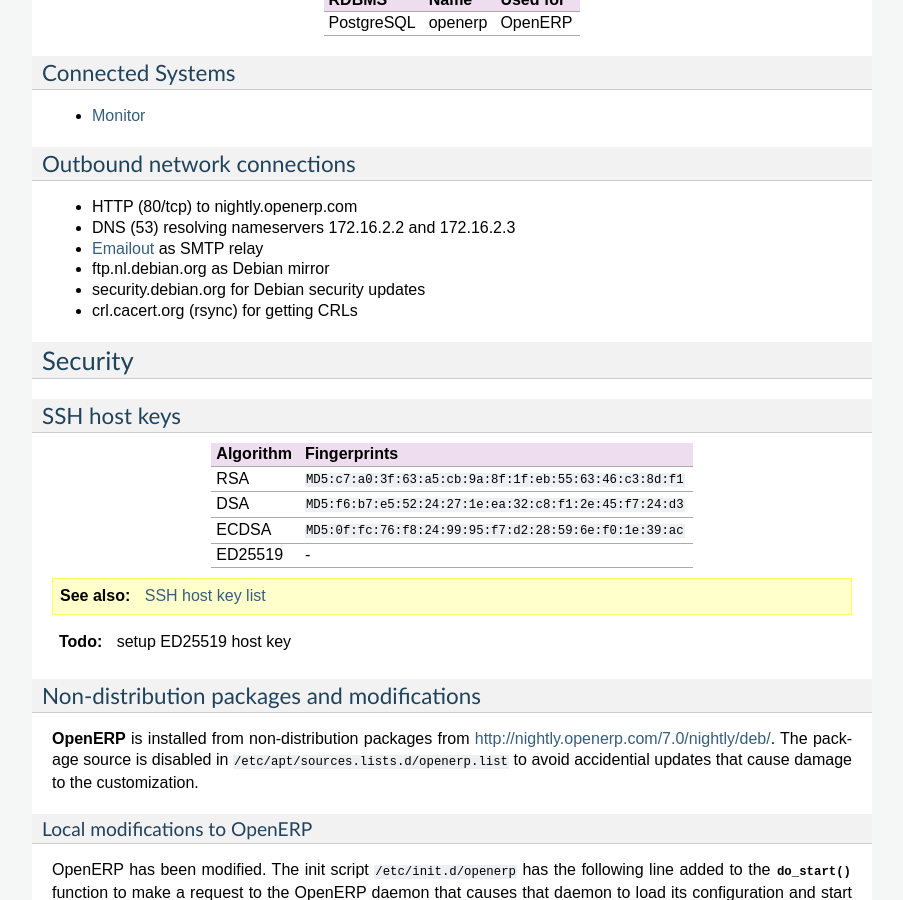
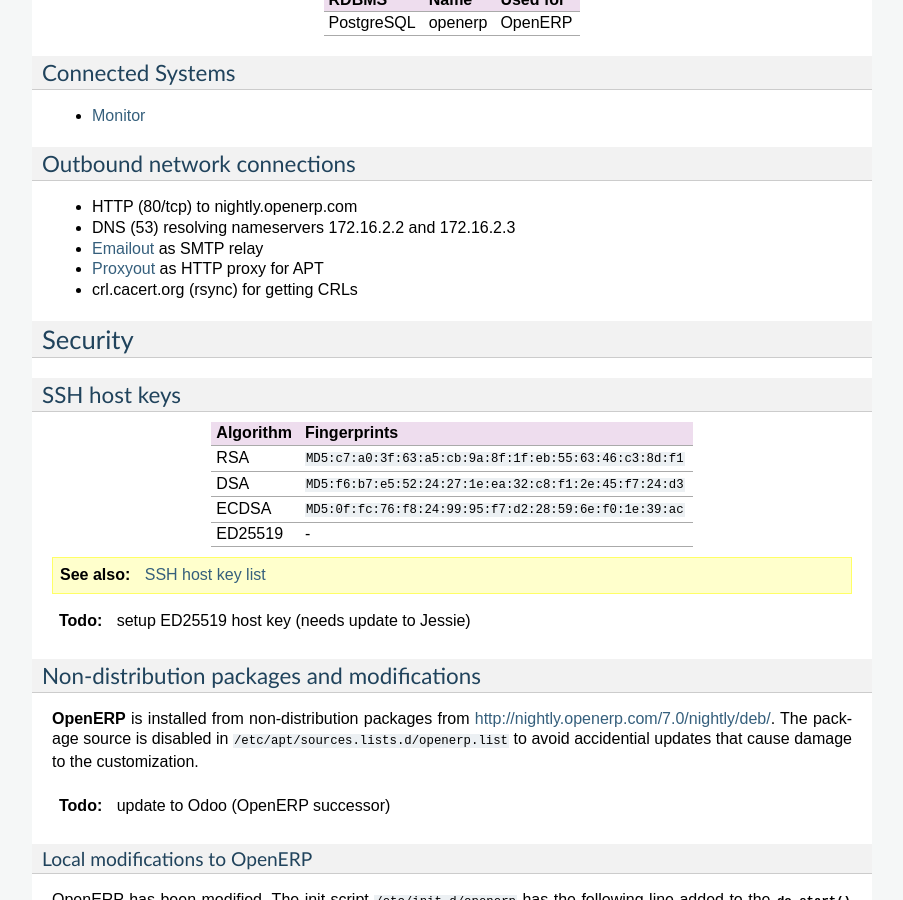
Before and after one commit to CAcertOrg/cacert-infradocs, a Sphinx documentation site: the page built from docs/systems/board.rst, in a window 1280 px wide and 900 px high, scrolled down 2294 px. Shown: the whole window, without its empty margins (198-1101 px from the left). Built offline with Sphinx 7.4.7, drawn with Linux system fonts in a browser that asks for light colours; pages that are not in the unit, such as notebooks, are missing from menus; cross-references to code outside the pages are shown as plain code; some of the changed text lies outside the part shown.

Commit message:
Maintenance on board.cacert.org
- update OS packages
- use proxyout for APT
- add TODOs for OS and software upgrades

```diff
--- a/docs/systems/board.rst
+++ b/docs/systems/board.rst
@@ -190,8 +190,7 @@
 * HTTP (80/tcp) to nightly.openerp.com
 * DNS (53) resolving nameservers 172.16.2.2 and 172.16.2.3
 * :doc:`emailout` as SMTP relay
-* ftp.nl.debian.org as Debian mirror
-* security.debian.org for Debian security updates
+* :doc:`proxyout` as HTTP proxy for APT
 * crl.cacert.org (rsync) for getting CRLs
 
 Security
@@ -202,7 +201,7 @@
    :DSA:   f6:b7:e5:52:24:27:1e:ea:32:c8:f1:2e:45:f7:24:d3
    :ECDSA: 0f:fc:76:f8:24:99:95:f7:d2:28:59:6e:f0:1e:39:ac
 
-.. todo:: setup ED25519 host key
+.. todo:: setup ED25519 host key (needs update to Jessie)
 
 Non-distribution packages and modifications
 -------------------------------------------
@@ -211,6 +210,8 @@
 http://nightly.openerp.com/7.0/nightly/deb/. The package source is disabled in
 :file:`/etc/apt/sources.lists.d/openerp.list` to avoid accidential updates that
 cause damage to the customization.
+
+.. todo:: update to Odoo (OpenERP successor)
 
 Local modifications to OpenERP
 ~~~~~~~~~~~~~~~~~~~~~~~~~~~~~~
```
Also changed, not shown: other parts of docs/systems/board.rst (+3 -3 lines).
